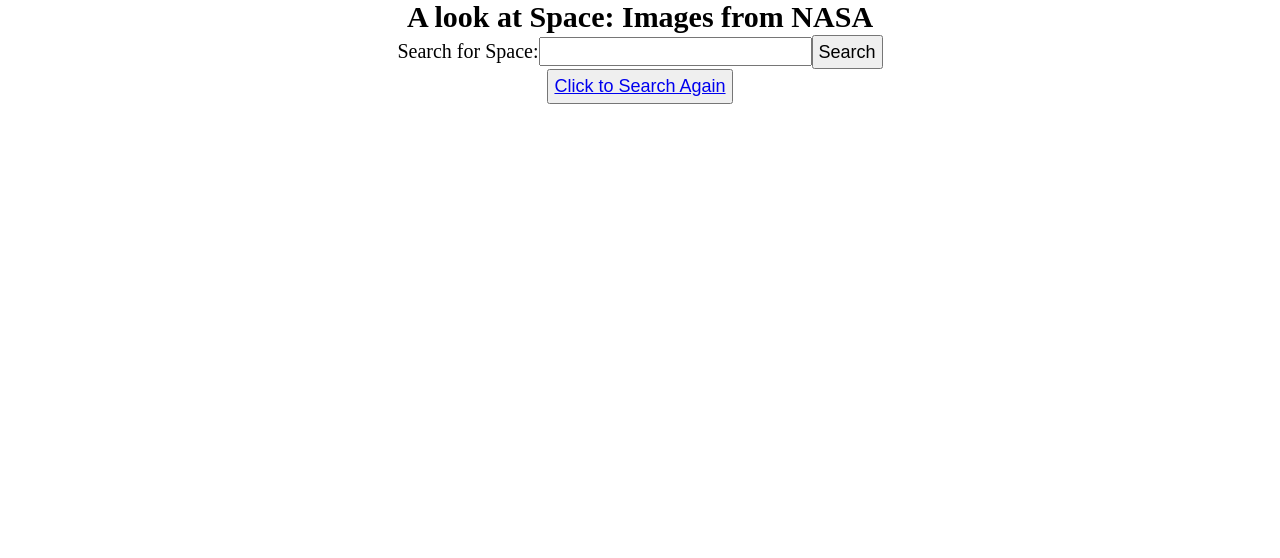
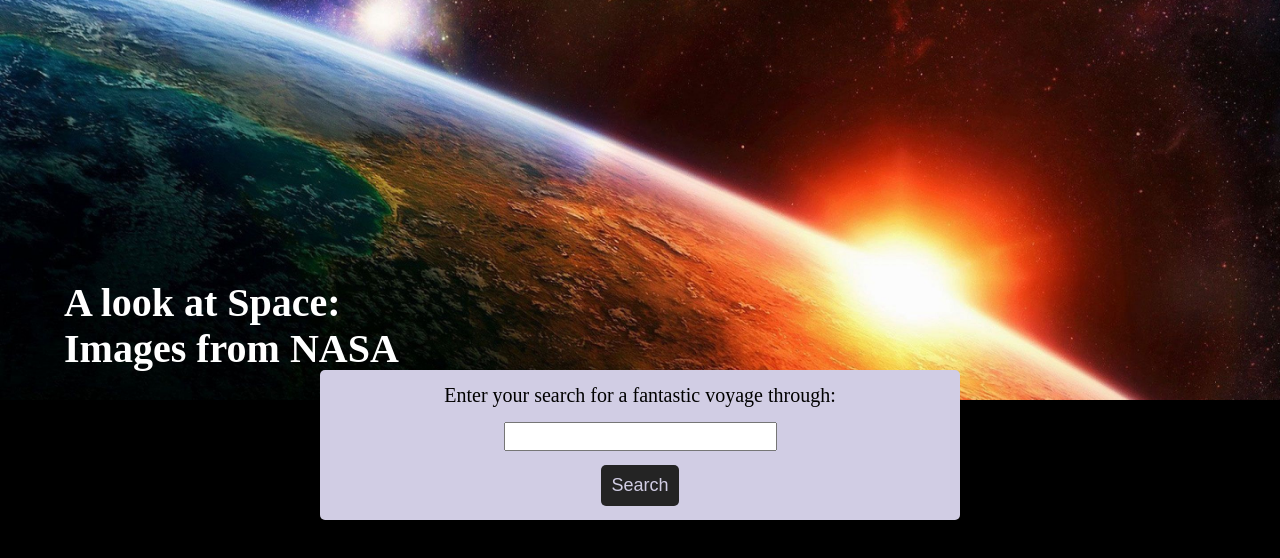
Before and after one commit to AshThadickal/ashleyThadickalProjectThree, a React (Create React App) app: page / in a window 1280 px wide. Shown: the top 558 px of the page. Built offline with nearby package versions, Linux system fonts and the light colour scheme.

Commit message:
Begin styling, add functionality to search again button; Next: continue styling and cleanup code

```diff
--- a/src/App.js
+++ b/src/App.js
@@ -3,6 +3,7 @@
 import DisplayResults from './DisplayResults.js';
 import InputForm from './InputForm.js';
 import Popup from './Popup.js';
+import SearchAgainButton from './SearchAgainButton'
 import './App.css';
 
 
@@ -11,6 +12,7 @@
   const [userInput, setUserInput] = useState('');
   const [searchTerm, setSearchTerm] = useState('');
   const [popup, setPopup] = useState(false);
+  const [searchAgain, setSearchAgain] = useState(false);
 
   const handleInput = (event) => {
     setUserInput(event.target.value)
@@ -26,7 +28,7 @@
   const handleSubmit = (event) => {
     event.preventDefault();
     setSearchTerm(userInput);
-    setUserInput('')
+    setUserInput('');
   }
 
   useEffect (() => {
@@ -53,7 +55,7 @@
       }
 
         shorterResponse.length === 0 ? setPopup(true) : createLikes(shorterResponse);;
-        // setNasaItem(responseWithLikes);
+
     })
     }
   }, [searchTerm])
@@ -69,14 +71,12 @@
       <InputForm
         handleSubmit={handleSubmit}
         handleInput={handleInput}
+        userInput={userInput}
+        setSearchAgain={setSearchAgain}
       />
 
-      {/* <form onSubmit={handleSubmit}>
-        <label htmlFor="search">Search for Space:</label>
-        <input type="text" id="search" onChange={handleInput} value={userInput} />
-        <button>Search</button>
-      </form> */}
-<div className='resultsContainer'>
+
+    <div className='resultsContainer'>
       {
         nasaItem.map((nasaObject) => {
           return(
@@ -94,8 +94,14 @@
           )
         })
       }
-</div>
-      <button><a href="#home">Click to Search Again</a></button>
+    </div>
+
+      <SearchAgainButton
+        searchAgain={searchAgain}
+        setSearchAgain={setSearchAgain}
+
+        />
+      {/* <button className='searchAgain'><a href="#home">Click to Search Again</a></button> */}
 
       <Popup
         trigger={popup}
--- a/src/DisplayResults.js
+++ b/src/DisplayResults.js
@@ -7,7 +7,7 @@
                 <img src={props.href} alt={props.title}/>
                 <h2>Title: {props.title}</h2>
                 <p>Description: {props.description}</p>
-                <button onClick={() => props.handleLike(props.id)} id={props.buttonId} className={props.activeLiked ? 'liked' : null} >{props.activeLike ? 'Click to Like' : 'Click to Remove Like'}</button>
+                <button onClick={() => props.handleLike(props.id)} id={props.buttonId} className={props.activeLiked ? 'liked' : null} >{!props.activeLike ? 'Click to Like' : 'Click to Remove Like'}</button>
             </div>
 
     )
--- a/src/InputForm.js
+++ b/src/InputForm.js
@@ -3,9 +3,9 @@
 const InputForm = (props) => {
     return(
         <form onSubmit={props.handleSubmit}>
-            <label htmlFor="search">Search for Space:</label>
+            <label htmlFor="search">Enter your search for a fantastic voyage through:</label>
             <input type="text" id="search" onChange={props.handleInput} value={props.userInput} />
-            <button>Search</button>
+            <button onClick={() => props.setSearchAgain(true)}>Search</button>
         </form>
     )
 }
--- /dev/null
+++ b/src/SearchAgainButton.js
@@ -0,0 +1,11 @@
+
+
+const SearchAgainButton = (props) => {
+    return (props.searchAgain) ? (
+        <button className="searchAgain" onClick={() => {props.setSearchAgain(false); }}><a href="#home">Click to Search Again</a></button>
+    ) : ('')
+
+
+}
+
+export default SearchAgainButton
--- a/src/index.css
+++ b/src/index.css
@@ -6,6 +6,10 @@
 
 html {
   font-size: 125%;
+  }
+
+body {
+  background-color: #000;
 }
 
 .wrapper {
@@ -15,7 +19,14 @@
 }
 
 h1 {
-  font-size: 1.5rem;
+  font-size: 2rem;
+  padding-top: 35vh;
+  text-align: left;
+  color: white;
+}
+
+h1 span {
+  display: block;
 }
 
 h2 {
@@ -24,7 +35,24 @@
 
 button {
   font-size: 0.9rem;
-  padding: 5px;
+  background-color: #242424 ;
+  color: #d1cde4;
+  padding: 10px;
+  border: none;
+  border-radius: 5px;
+}
+
+a {
+  text-decoration: none;
+  color: #000;
+}
+
+header {
+  background-image: url(./19849.jpg);
+  background-size: cover;
+  background-repeat: no-repeat;
+  background-position: center;
+  height: 50vh;
 }
 
 .resultsContainer {
@@ -34,9 +62,45 @@
 }
 
 .results {
-  width: calc((100% / 2) - 15px);
+  width: calc((100% / 2) - 20px);
+  background-color: #d1cde4;
+  margin: 10px;
+  padding: 8px;
 }
 
 .results img {
   max-width: 100%;
 }
+
+.searchAgain {
+  background: #d1cde4;
+  display: block;
+  margin-right: 10px;
+  margin-left: auto;
+}
+
+form {
+  height: 150px;
+  width: 50%;
+  margin: -30px auto 40px auto;
+  background-color: #d1cde4;
+;
+  border-radius: 5px;
+  display: flex;
+  flex-direction: column;
+  align-items: center;
+  justify-content: space-evenly;
+
+}
+
+
+
+
+/* Moons Photo Credit: Photo by <a href="https://unsplash.com/@codefriend_de?utm_source=unsplash&utm_medium=referral&utm_content=creditCopyText">Lars Kuczynski</a> on <a href="https://unsplash.com/images/nature/outer-space?utm_source=unsplash&utm_medium=referral&utm_content=creditCopyText">Unsplash</a>
+
+Galaxy Photo Credit: Photo by <a href="https://unsplash.com/@jeremythomasphoto?utm_source=unsplash&utm_medium=referral&utm_content=creditCopyText">Jeremy Thomas</a> on <a href="https://unsplash.com/images/nature/outer-space?utm_source=unsplash&utm_medium=referral&utm_content=creditCopyText">Unsplash</a>
+
+Moon Photo Credit:
+Photo by Chuck Johnson from Pexels
+
+  */
```
Also changed, not shown: src/19849.jpg (added).
